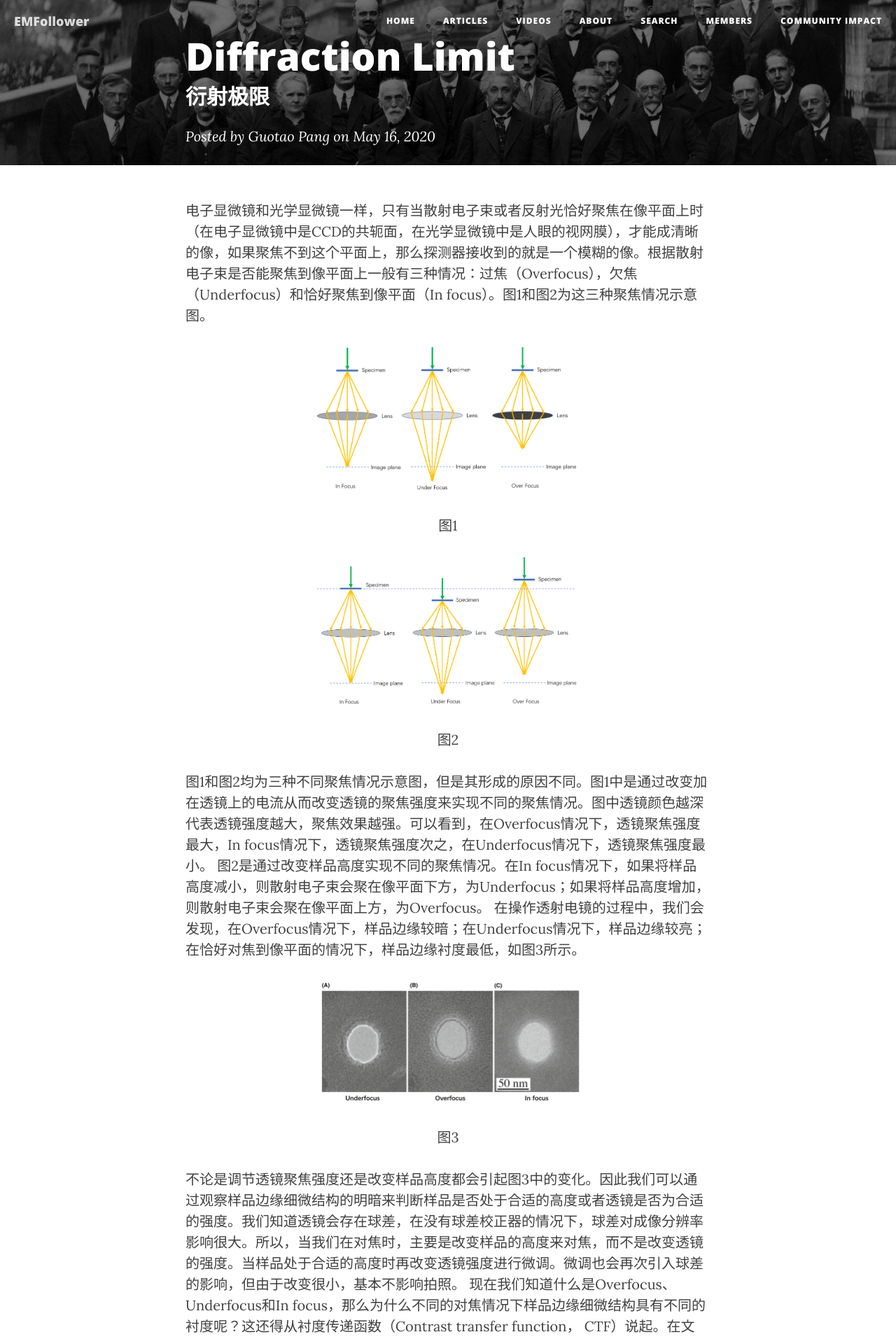
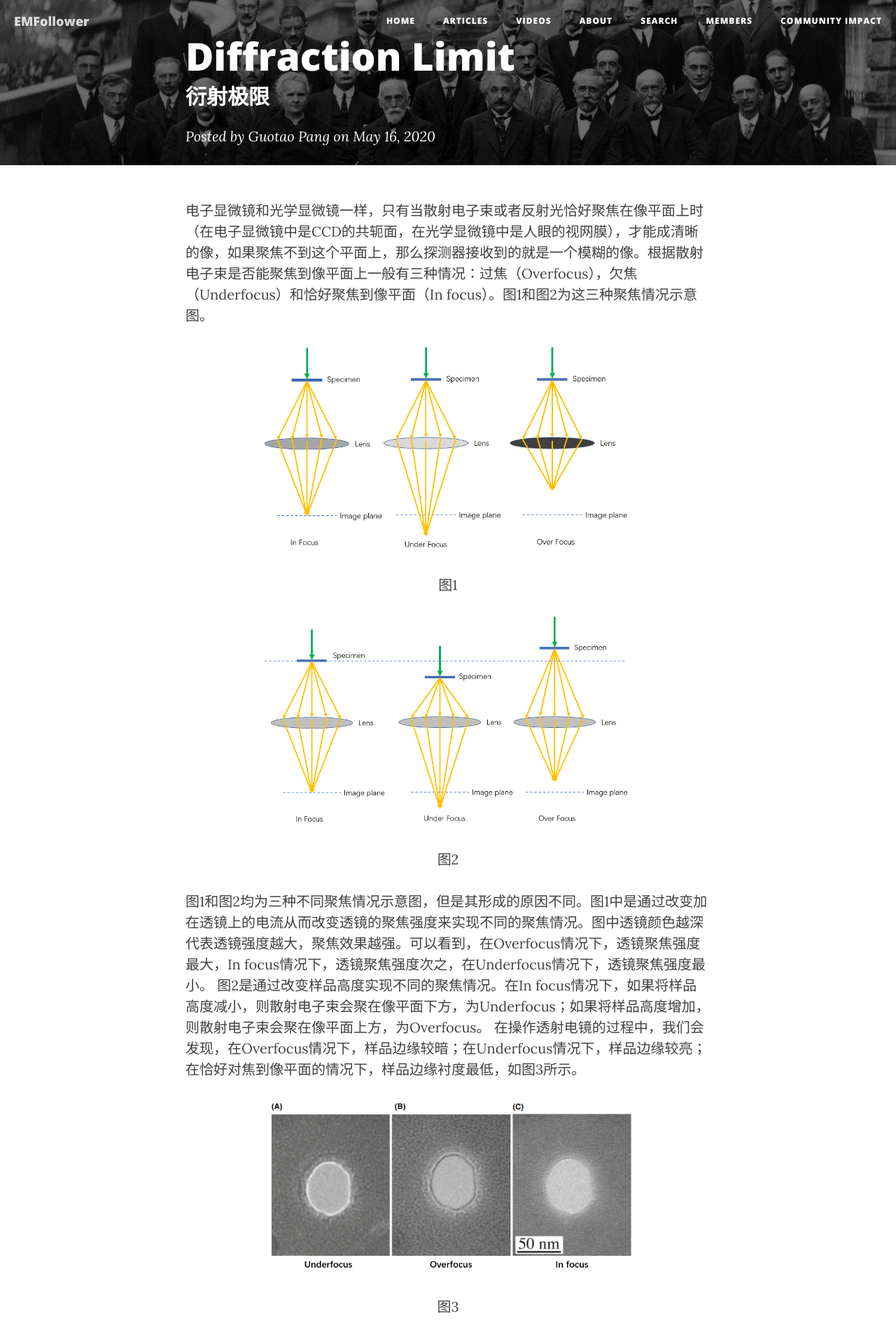
Before and after one commit to EMFollower/EMFollower, a Jekyll site: the page built from _posts/2020-05-16-4-为什么过焦(overfocus)边缘较暗而欠焦(underfocus)边缘较亮.md, in a window 1280 px wide. Shown: the top 1913 px of the page at 70% size. Built offline with Jekyll 4.4.1, drawn with Linux system fonts in a browser that asks for light colours; nearby versions of some CDN libraries; comment, search, counter and statistics services are not loaded.

Commit message:
Update 2020-05-16-4-为什么过焦(overfocus)边缘较暗而欠焦(underfocus)边缘较亮.md

```diff
--- a/_posts/2020-05-16-4-为什么过焦(overfocus)边缘较暗而欠焦(underfocus)边缘较亮.md
+++ b/_posts/2020-05-16-4-为什么过焦(overfocus)边缘较暗而欠焦(underfocus)边缘较亮.md
@@ -12,12 +12,12 @@ category:  articles
 电子显微镜和光学显微镜一样，只有当散射电子束或者反射光恰好聚焦在像平面上时（在电子显微镜中是CCD的共轭面，在光学显微镜中是人眼的视网膜），才能成清晰的像，如果聚焦不到这个平面上，那么探测器接收到的就是一个模糊的像。根据散射电子束是否能聚焦到像平面上一般有三种情况：过焦（Overfocus），欠焦（Underfocus）和恰好聚焦到像平面（In focus）。图1和图2为这三种聚焦情况示意图。
 
 <p align="center">
-  <img src="https://emfollower.github.io/EMFollower/img/4-Overfocus_and_underfocus/Picture1.png" width="50%">
+  <img src="https://emfollower.github.io/EMFollower/img/4-Overfocus_and_underfocus/Picture1.png" width="70%">
   <br>图1
 </p>
 
 <p align="center">
-  <img src="https://emfollower.github.io/EMFollower/img/4-Overfocus_and_underfocus/Picture2.png" width="50%">
+  <img src="https://emfollower.github.io/EMFollower/img/4-Overfocus_and_underfocus/Picture2.png" width="70%">
   <br>图2
 </p>
 
@@ -26,7 +26,7 @@ category:  articles
 在操作透射电镜的过程中，我们会发现，在Overfocus情况下，样品边缘较暗；在Underfocus情况下，样品边缘较亮；在恰好对焦到像平面的情况下，样品边缘衬度最低，如图3所示。
 
 <p align="center">
-  <img src="https://emfollower.github.io/EMFollower/img/4-Overfocus_and_underfocus/Picture3.png" width="50%">
+  <img src="https://emfollower.github.io/EMFollower/img/4-Overfocus_and_underfocus/Picture3.png" width="70%">
   <br>图3
 </p>
 
@@ -35,7 +35,7 @@ category:  articles
 空间频率u与样品的结构有密切关系，从样品中散射出来的电子束既有高频成分，也有低频成分，当我们将高频成分滤掉时，所成像只是一个模糊的轮廓；如果只有高频成分而将低频成分滤掉，所成像只有一些锐利的细节而没有轮廓，如图4所示为HRTEM的滤波情况。这两种情况哪种都不能完整再现样品的信息。所以在成像过程中，我们既要接收高频信号，也要接收低频信号，低频信号散射角较小，很容易被相机接收到；但是高频成分散射角较大，鉴于电镜腔体的大小和相机的尺寸，不可避免的会丢失一些高频信号，这也是阻碍提高电镜分辨率的一个原因。
 
 <p align="center">
-  <img src="https://emfollower.github.io/EMFollower/img/4-Overfocus_and_underfocus/Picture4.png" width="50%">
+  <img src="https://emfollower.github.io/EMFollower/img/4-Overfocus_and_underfocus/Picture4.png" width="70%">
   <br>图4
 </p>
 
@@ -49,14 +49,14 @@ $$CTF=sin⁡(χ)=sin⁡(πΔfλu^2+1/2 πC_s λ^3 u^4)$$
 图5为CTF在Δf从-200nm~200nm变化的曲线图。
 
 <p align="center">
-  <img src="https://emfollower.github.io/EMFollower/img/4-Overfocus_and_underfocus/Picture5.png" width="50%">
+  <img src="https://emfollower.github.io/EMFollower/img/4-Overfocus_and_underfocus/Picture5.png" width="70%">
   <br>图5
 </p>
 
 样品明暗程度与其对应的空间频率密切相关。为了方便说明，这里我们在图3中将样品的细节标出来，如图6（c）。样品的边缘由于积碳或者氧化的原因，往往会有一层很细微的结构（非晶层），其尺寸与块体样品比起来小得多，因而其对应的空间频率高很多。例如图6（c）中的边缘大约为1nm，这里我们取1.3nm，没有太大差别，但是计算方便。1.3nm对应的空间频率约为0.75 nm-1（空间频率或倒空间尺度与正空间样品尺度互为倒数关系，因为是对低频和高频进行比较，我们不需要考虑2pi这个系数），在图5中对应0.75 nm-1处的竖直虚线。从这条虚线与各CTF曲线的交点，我们便可知道不同Δf所对应的CTF。很明显可以看到，当Δf>0 时，CTF< 0，对应像的区域较暗，为Overfocus；Δf<0时，CTF>0，对应相的区域较亮，为underfocus。Δf=0时，CTF接近于0。看完这个细微的边缘结构，我们再看整个样品。只考虑图中的区域，样品也有130nm大小，对应的空间频率约为0.0077nm-1，与1.5nm-1相比小得多，从图中能看到无论Δf怎么变，CTF都基本为0。这就在操作电镜的过程中为我们提供了一个标准，整个样品的CTF基本一直为0，而边缘等细微结构在Δf=0时CTF也为0，说明Δf=0，CTF=0是边缘CTF变化的一个分界线，其亮暗程度都是相对整个样品低频成分的CTF变化的。
 
 <p align="center">
-  <img src="https://emfollower.github.io/EMFollower/img/4-Overfocus_and_underfocus/Picture6.png" width="50%">
+  <img src="https://emfollower.github.io/EMFollower/img/4-Overfocus_and_underfocus/Picture6.png" width="70%">
   <br>图6
 </p>
 
@@ -64,7 +64,7 @@ $$CTF=sin⁡(χ)=sin⁡(πΔfλu^2+1/2 πC_s λ^3 u^4)$$
 如图7所示，橙黄色电子束为恰好聚焦在像平面时的情况。在左图中，将样品抬升一些，此时散射电子束用蓝色箭头表示。由于样品是不变的，所以散射规律是不变的，所有的散射电子束将和样品一样向上平移。由于透镜尺寸不变，那么最终处于两侧的电子束无法有效被透镜收集到，如a2最终丢失。处于两侧的电子束属于高频成分，由于高频成分丢失，也就是收集的电子数变少，所以对应正空间中很细微的结构看上去将会变暗，对应Overfocus。如果将样品从In focus的高度向下降一些，如图7中右图所示，与左图刚好相反，不仅原本的散射电子束都被收集到，更高频的电子束也会被收集到，如原本收集不到的a3现在也被收集到，那么样品边缘部分所对应的像收集到的电子数变多了，所以显得较亮，此时对应Underfocus。
 
 <p align="center">
-  <img src="https://emfollower.github.io/EMFollower/img/4-Overfocus_and_underfocus/Picture7.png" width="50%">
+  <img src="https://emfollower.github.io/EMFollower/img/4-Overfocus_and_underfocus/Picture7.png" width="70%">
   <br>图7
 </p>
 
```
